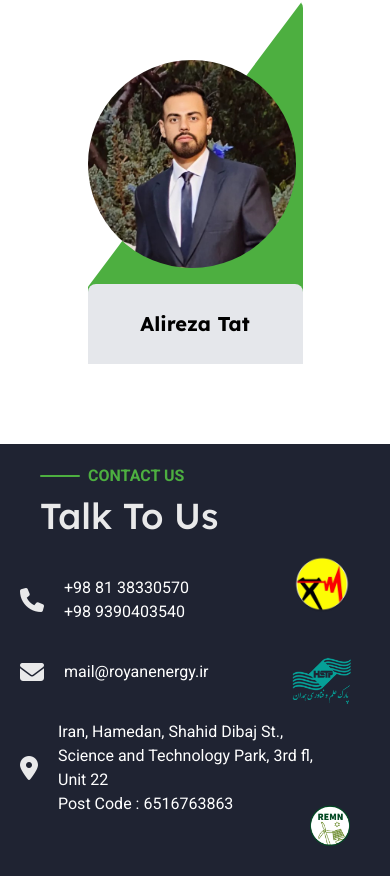
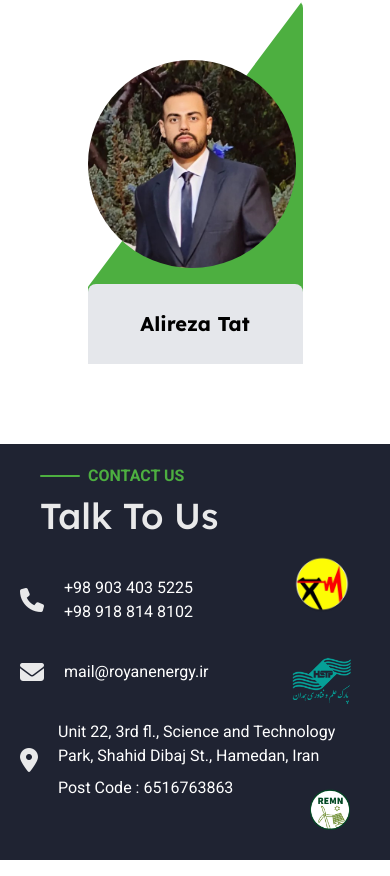
Before and after one commit to abbasbayat0/royanenergy.ir, a React (Vite) app: page / in a window 390 px wide. Shown: the part 2590-3466 px from the top of the page. Built offline with nearby package versions, Linux system fonts and the light colour scheme.

Commit message:
phone number and adress fixed

```diff
--- a/src/components/Contact.jsx
+++ b/src/components/Contact.jsx
@@ -40,8 +40,8 @@ const Contact = () => {
             <div className="flex gap-5 justify-center items-center">
               <i className="fa-solid fa-phone text-2xl text-white opacity-90"></i>
               <div>
-                <p className="text-white font-roboto">+98 81 38330570</p>
-                <p className="text-white font-roboto">+98 9390403540</p>
+                <p className="text-white font-roboto">+98 903 403 5225</p>
+                <p className="text-white font-roboto">+98 918 814 8102</p>
               </div>
             </div>
             <div className="flex gap-5 justify-center items-center">
@@ -52,10 +52,10 @@ const Contact = () => {
               <i className="fa-solid fa-location-dot text-2xl text-white opacity-90"></i>
               <div>
                 <p className="text-white font-roboto">
-                  Iran, Hamedan, Shahid Dibaj St., Science and Technology Park,
-                  3rd fl, Unit 22
+                  Unit 22, 3rd fl., Science and Technology Park, Shahid Dibaj
+                  St., Hamedan, Iran
                 </p>
-                <p className="text-white font-roboto">Post Code : 6516763863</p>
+                <p className="text-white font-roboto mt-2">Post Code : 6516763863</p>
               </div>
             </div>
           </div>
@@ -79,7 +79,9 @@ const Contact = () => {
               </a>
             </div>
             <div className="w-24 h-24 flex justify-center items-center">
-              <a href="https://hstp.ir/" target="_blank"><img src={park} alt="royan energy" /></a>
+              <a href="https://hstp.ir/" target="_blank">
+                <img src={park} alt="royan energy" />
+              </a>
             </div>
           </div>
         </div>
```
